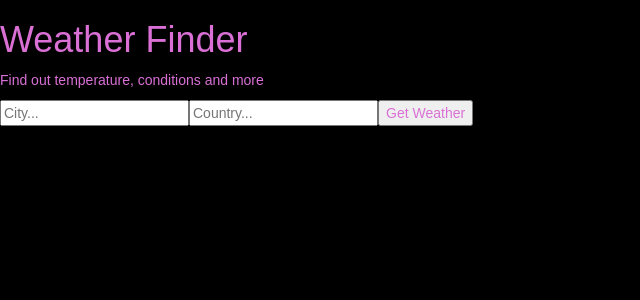
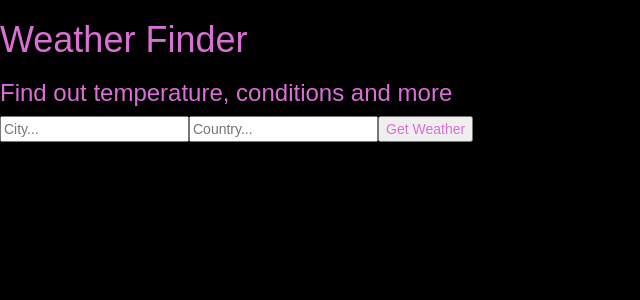
Before and after one commit to thiagofrancisquete/weather-app, a React (Create React App) app: page / in a window 1280 px wide. Shown: the top 300 px of the page, without its empty margins (0-640 px from the left). Built offline with nearby package versions, Linux system fonts and the light colour scheme.

Commit message:
add classes on h1 and h3

```diff
--- a/src/components/Titles.js
+++ b/src/components/Titles.js
@@ -2,8 +2,8 @@ import React from "react"
 
 const Titles = () =>(
     <div>
-        <h1>Weather Finder</h1>
-        <p>Find out temperature, conditions and more</p>
+        <h1 className="title-container__title">Weather Finder</h1>
+        <h3 className="title-container__subtitle">Find out temperature, conditions and more</h3>
     </div>
 )
 
```
